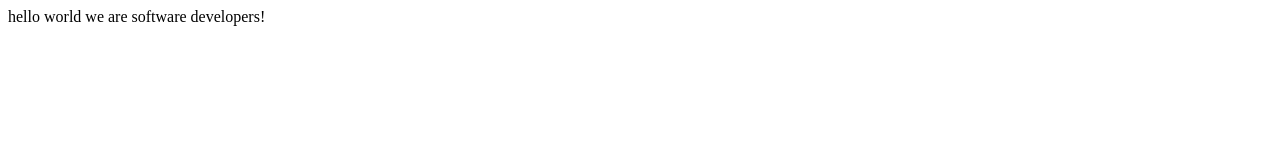
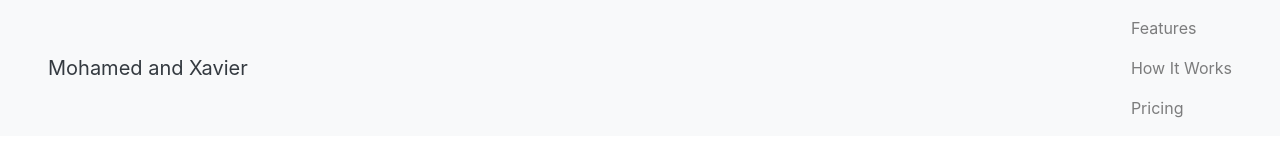
Before and after one commit to xavierkp/microverse-project, a plain HTML site: page index.html in a window 1280 px wide. Drawn offline with nearby package versions, Linux system fonts and the light colour scheme.

Commit message:
We are doing the header

```diff
--- a/index.html
+++ b/index.html
@@ -2,14 +2,31 @@
 <html lang="en">
   <head>
     <meta charset="UTF-8">
+    <meta name="viewport" content="width=device-width, initial-scale=1.0">
     <title>Fork Me! FCC: Test Suite Template</title>
+    <link rel="stylesheet" href="https://stackpath.bootstrapcdn.com/bootstrap/4.3.1/css/bootstrap.min.css" integrity="sha384-ggOyR0iXCbMQv3Xipma34MD+dH/1fQ784/j6cY/iJTQUOhcWr7x9JvoRxT2MZw1T" crossorigin="anonymous">
     <link rel="stylesheet" href="css/style.css">
   </head>
 
   <body>
-    <script src="https://cdn.freecodecamp.org/testable-projects-fcc/v1/bundle.js"></script>
+    <!-- <script src="https://cdn.freecodecamp.org/testable-projects-fcc/v1/bundle.js"></script> -->
+   <nav class="navbar navbar-light bg-light pr-5 pl-5">
+     <a href="#" class="navbar-brand text-dark">Mohamed and Xavier</a>
+     <ul class="navbar-nav d-flex">
+       <li class="nav-item">
+         <a href="" class="nav-link">Features</a>
+       </li>
+       <li class="nav-item">
+        <a href="" class="nav-link">How It Works</a>
+      </li>
+      <li class="nav-item">
+        <a href="" class="nav-link">Pricing</a>
+      </li>
+     </ul>
+   </nav>
 
-    hello world we are software developers!
     <script  src="js/index.js"></script>
   </body>
+<script src="https://cdnjs.cloudflare.com/ajax/libs/popper.js/1.14.7/umd/popper.min.js" integrity="sha384-UO2eT0CpHqdSJQ6hJty5KVphtPhzWj9WO1clHTMGa3JDZwrnQq4sF86dIHNDz0W1" crossorigin="anonymous"></script>
+<script src="https://stackpath.bootstrapcdn.com/bootstrap/4.3.1/js/bootstrap.min.js" integrity="sha384-JjSmVgyd0p3pXB1rRibZUAYoIIy6OrQ6VrjIEaFf/nJGzIxFDsf4x0xIM+B07jRM" crossorigin="anonymous"></script>
 </html>
```
